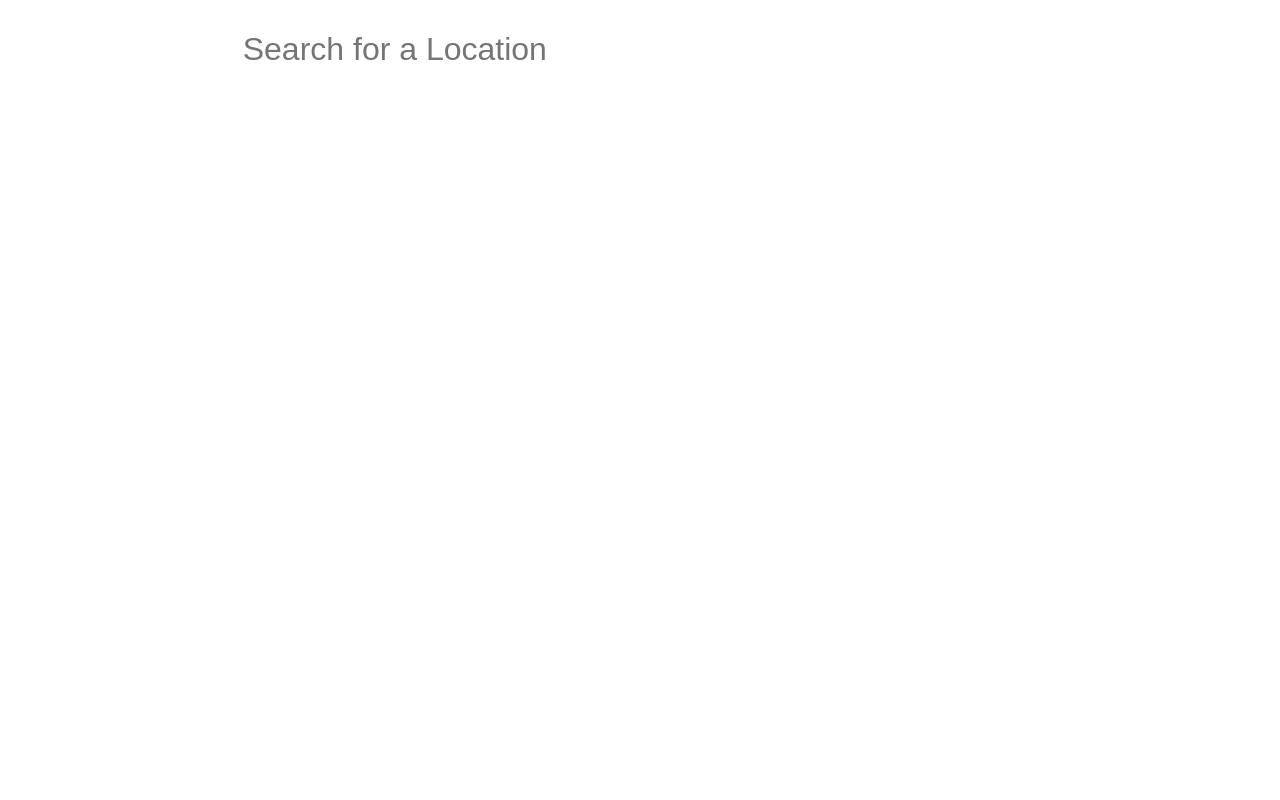
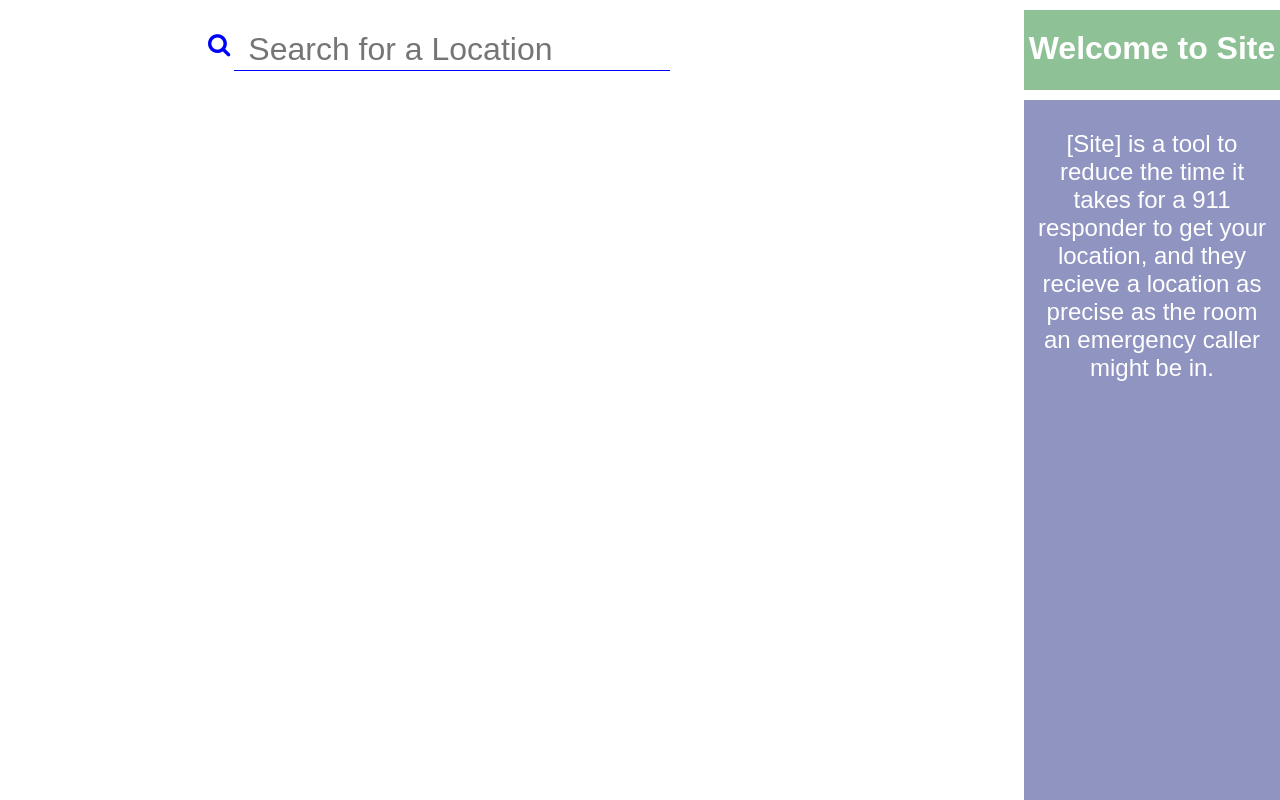
Before and after one commit to hrockley/hackuva2018, a plain HTML site: page site/index.html in a window 1280 px wide. Drawn offline with nearby package versions, Linux system fonts and the light colour scheme; some packages are replaced by stand-ins of ours; some icons are missing.

Commit message:
temp home page

```diff
--- a/site/index.html
+++ b/site/index.html
@@ -4,6 +4,7 @@
     <script src="https://ajax.googleapis.com/ajax/libs/jquery/3.3.1/jquery.min.js"></script>
     <link href="https://maxcdn.bootstrapcdn.com/font-awesome/4.7.0/css/font-awesome.min.css" rel="stylesheet" />
     <link rel="stylesheet" href="https://cdnjs.cloudflare.com/ajax/libs/weather-icons/2.0.9/css/weather-icons.min.css">
+    <script src="https://maxcdn.bootstrapcdn.com/bootstrap/3.3.7/js/bootstrap.min.js"></script>
     <link rel="stylesheet" href="style.css" />
   </head>
 
@@ -11,6 +12,10 @@
     <div id="container">
       <div id="map"> <script async defer src="https://maps.googleapis.com/maps/api/js?key=AIzaSyBNyU4104B9l7h8yvcNBoaq6zyHQNU1AE8&callback=initMap"> </script> </div>
       <div id="layout">
+        <div class="sidenav">
+          <div id="title"><h1 id="welcome"> Welcome to Site</h1></div>
+          <div id="intro"> <p id="intro-paragraph"> [Site] is a tool to reduce the time it takes for a 911 responder to get your location, and they recieve a location as precise as the room an emergency caller might be in.<p></div>
+        </div>
         <div class="search-bar" style="margin: 0px; margin-left: 180px;">
           <i class="fa fa-search"></i>
           <input id="search" type="text" placeholder="Search for a Location" style="padding-left: 14px;" />
--- a/site/script.js
+++ b/site/script.js
@@ -1,8 +1,8 @@
 
 function initMap() {
-  var uluru = {lat: 38.0, lng: -100.044};
+  var uluru = {lat: 40.0, lng: -85.044};
   var map = new google.maps.Map(document.getElementById('map'), {
-    zoom: 4,
+    zoom: 4.5,
     center: uluru,
     disableDefaultUI: true
   });
--- a/site/style.css
+++ b/site/style.css
@@ -28,24 +28,60 @@ html,body {
     vertical-align: middle;
     line-height: 40px;
     border: none;
-    color: white;
+    color: blue;
     background: transparent;
-    border-bottom: white 1px solid;
+    border-bottom: blue 1px solid;
 }
 #search:focus {
   outline: none;
 }
 
 .fa-search {
-  font-size: 18px;
+  font-size: 24px;
+  color: blue;
 }
 
-#search {
-    font-size: 32px;
-    vertical-align: middle;
-    line-height: 40px;
-    border: none;
-    color: white;
-    background: transparent;
-    border-bottom: white 1px solid;
+.sidenav {
+    height: 100%;
+    width: 20%;
+    position: fixed;
+    z-index: 1;
+    top: 0;
+    right: 0;
+    background-color: white;
+    overflow-x: hidden;
+    padding-top: 20px;
+    font-family: arial;
+    text-align: center;
+    margin:0;
+    padding-top:10px;
+    padding-bottom:10px;
 }
+/* 00aa69 */
+
+#title{
+  background-color: #8fc196;
+  height: 10%;
+  top:0;
+  margin: 0;
+}
+
+#welcome{
+  bottom:0;
+  margin:0;
+  padding-top: 20px;
+}
+
+#intro{
+  background-color: #8f94c1;
+  height: 90%;
+  top:0;
+  margin: 0;
+  padding:0
+}
+
+#intro-paragraph{
+  font-size: 24px;
+  margin:10px;
+  padding-top: 30px;
+}
```
